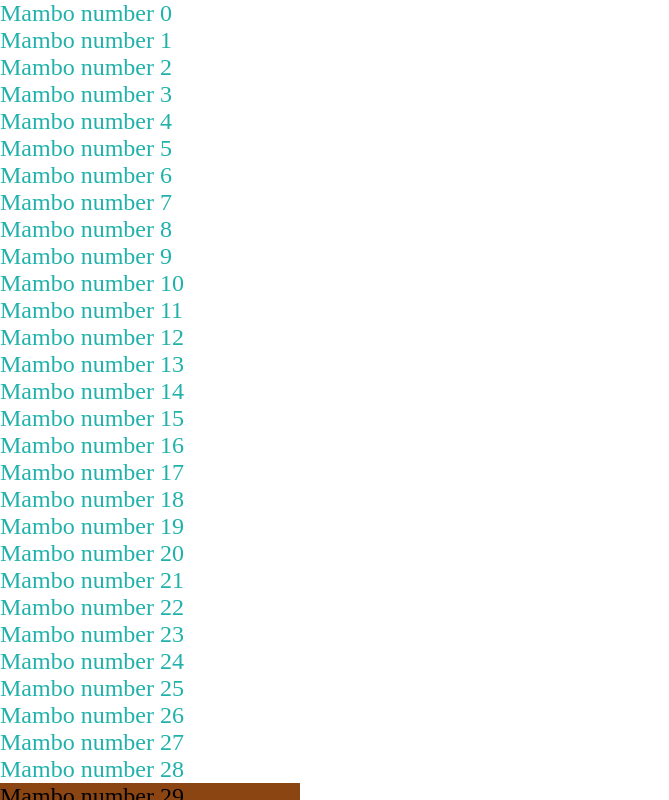
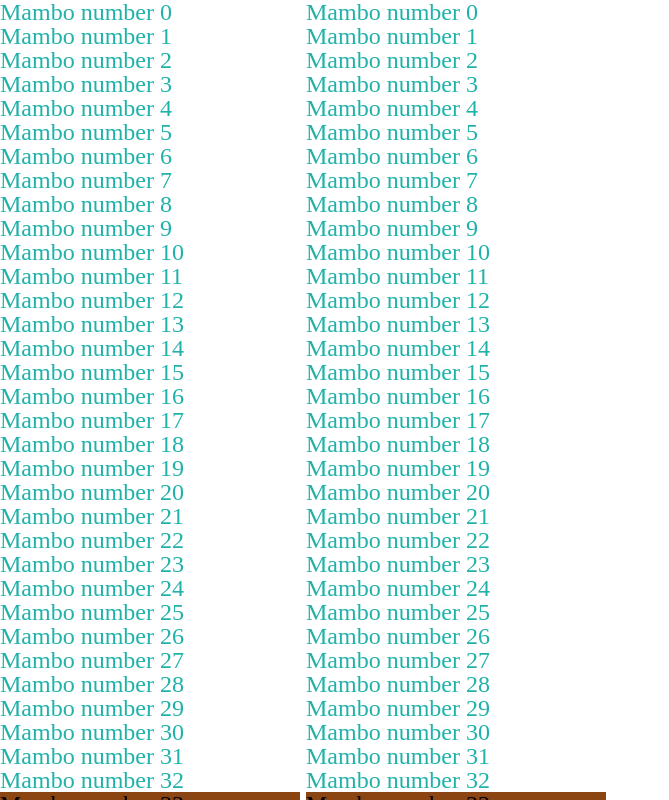
Before and after one commit to underscoredotspace/ng-isvisible, a website: page demo/index.htm in a window 1280 px wide. Shown: the whole page, without its empty margins (0-669 px from the left). Drawn offline with nearby package versions, Linux system fonts and the light colour scheme.

Commit message:
Fix for issue #1 Example and README updated

```diff
--- a/demo/index.htm
+++ b/demo/index.htm
@@ -6,7 +6,12 @@
 </head>
 
 <body ng-controller="demoCtrl">
-  <div vis-outer class="listouter">
+  <div vis-outer class="listouter" id="col-1">
+    <div vis-inner class="listitem" data-ng-class="{'outview': !isVisible, 'seen': seen}"
+      ng-repeat="item in mambo track by $index" id="{{'item-' + $index}}">{{'Mambo number ' + $index}}</div>
+  </div>
+
+  <div vis-outer class="listouter" id="col-2">
     <div vis-inner class="listitem" data-ng-class="{'outview': !isVisible, 'seen': seen}"
       ng-repeat="item in mambo track by $index" id="{{'item-' + $index}}">{{'Mambo number ' + $index}}</div>
   </div>
@@ -21,11 +26,11 @@
     .directive('listitem', function() {
       return {
         restrict: 'C',
-        controller: function($scope) {
-          $scope.$on('visible', function(ev, isVisible) {
-            $scope.isVisible = isVisible;
+        link: function(scope, element) {
+          scope.$on('visible', function(ev, isVisible) {
+            scope.isVisible = isVisible;
             if (isVisible) {
-              $scope.seen = true;
+              scope.seen = true;
             }
           });
         }
--- a/demo/style.css
+++ b/demo/style.css
@@ -2,6 +2,8 @@ body, html {
   padding:0;
   margin:0;
   font-size: 24px;
+  overflow-y: hidden;
+  line-height: 0;
 }
 
 .frame {
@@ -18,8 +20,13 @@ body, html {
 }
 
 .listouter {
+  display: inline-block;
   width: 300px;
   height: 100vh;
   overflow-x: none;
   overflow-y: scroll;
 }
+
+.listitem {
+  line-height: 24px;
+}
--- a/src/ng-isvisible.js
+++ b/src/ng-isvisible.js
@@ -60,8 +60,10 @@ angular.module('ngIsVisible', [])
           }
 
           scope.$on('scrolled', function(ev, p) {
-            if (!scope.visSeen || !attrs.visRemove=="true") {
-              check(elem[0], p);
+            if((elem[0].parentElement.id != "") && (elem[0].parentElement.id == p.id)) {
+              if (!scope.visSeen || !attrs.visRemove=="true") {
+                check(elem[0], p);
+              }
             }
           });
         }
```
Also changed, not shown: README.md.
